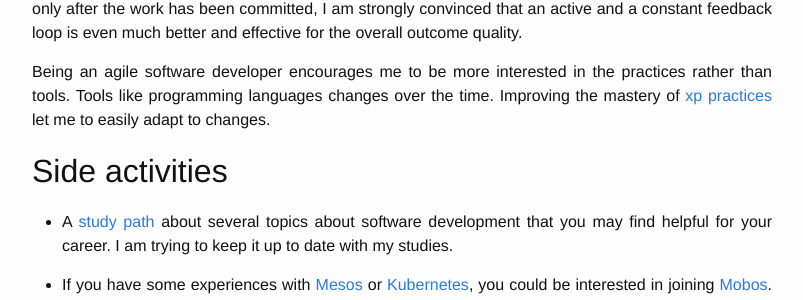
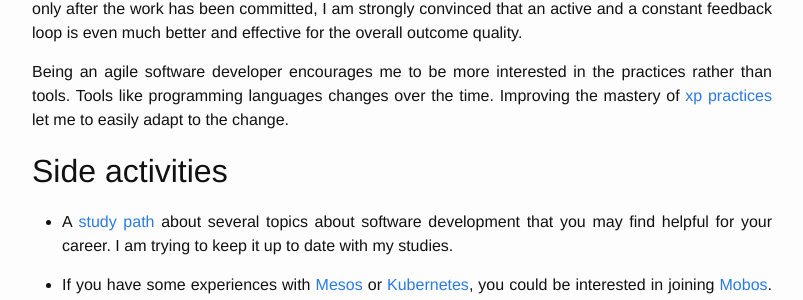
Before and after one commit to joebew42/joebew42.github.io, a Jekyll site: the page built from about.md, in a window 1280 px wide. Shown: the part 938-1238 px from the top of the page, without its empty margins (238-1041 px from the left). Built offline with Jekyll 4.4.1, drawn with Linux system fonts in a browser that asks for light colours.

Commit message:
adapt to the change

```diff
--- a/about.md
+++ b/about.md
@@ -24,7 +24,7 @@
 
 I like to practice [pair programming](https://en.wikipedia.org/wiki/Pair_programming), besides the old technical review or other feedback process that starts only after the work has been committed, I am strongly convinced that an active and a constant feedback loop is even much better and effective for the overall outcome quality.
 
-Being an agile software developer encourages me to be more interested in the practices rather than tools. Tools like programming languages changes over the time. Improving the mastery of [xp practices](https://en.wikipedia.org/wiki/Extreme_programming_practices) let me to easily adapt to changes.
+Being an agile software developer encourages me to be more interested in the practices rather than tools. Tools like programming languages changes over the time. Improving the mastery of [xp practices](https://en.wikipedia.org/wiki/Extreme_programming_practices) let me to easily adapt to the change.
 
 ## Side activities
 
```
